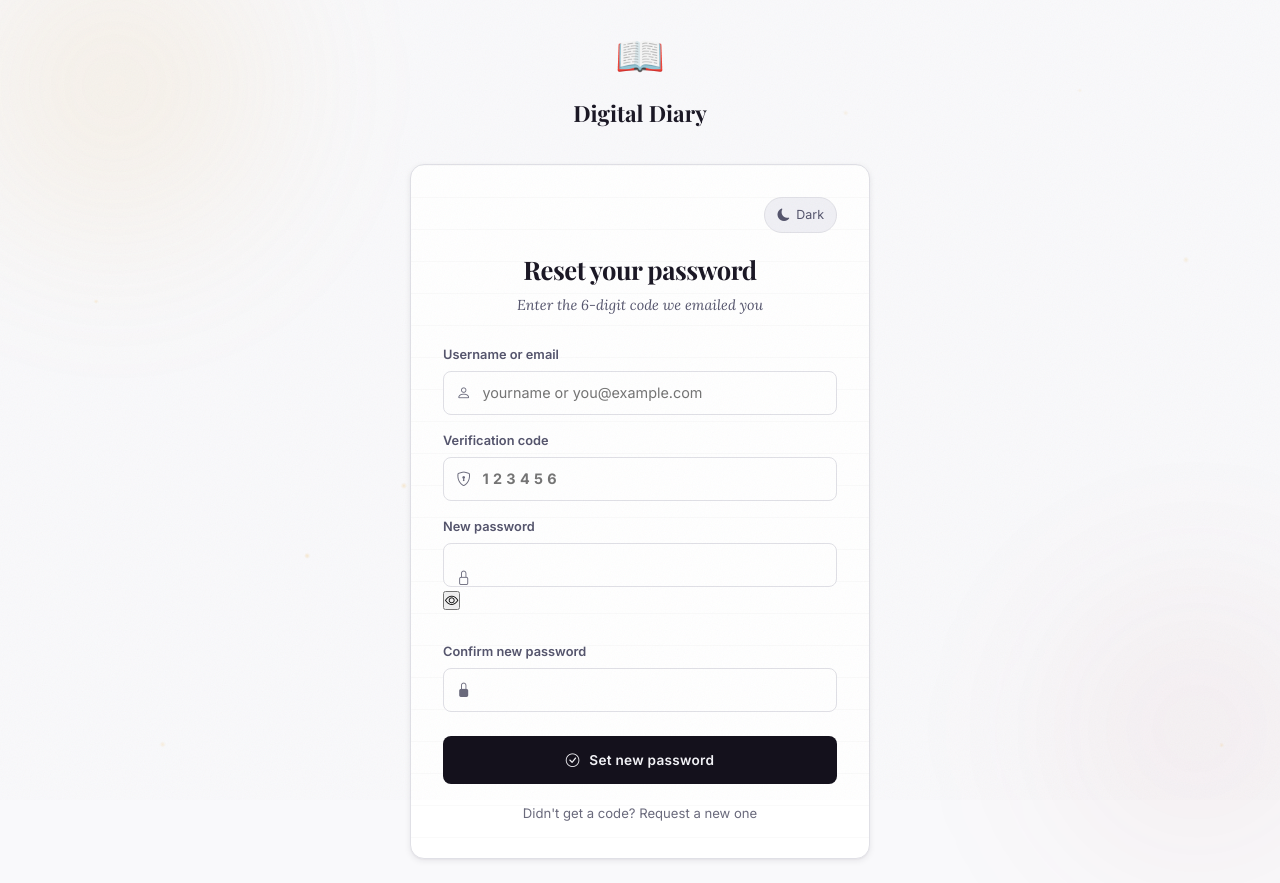
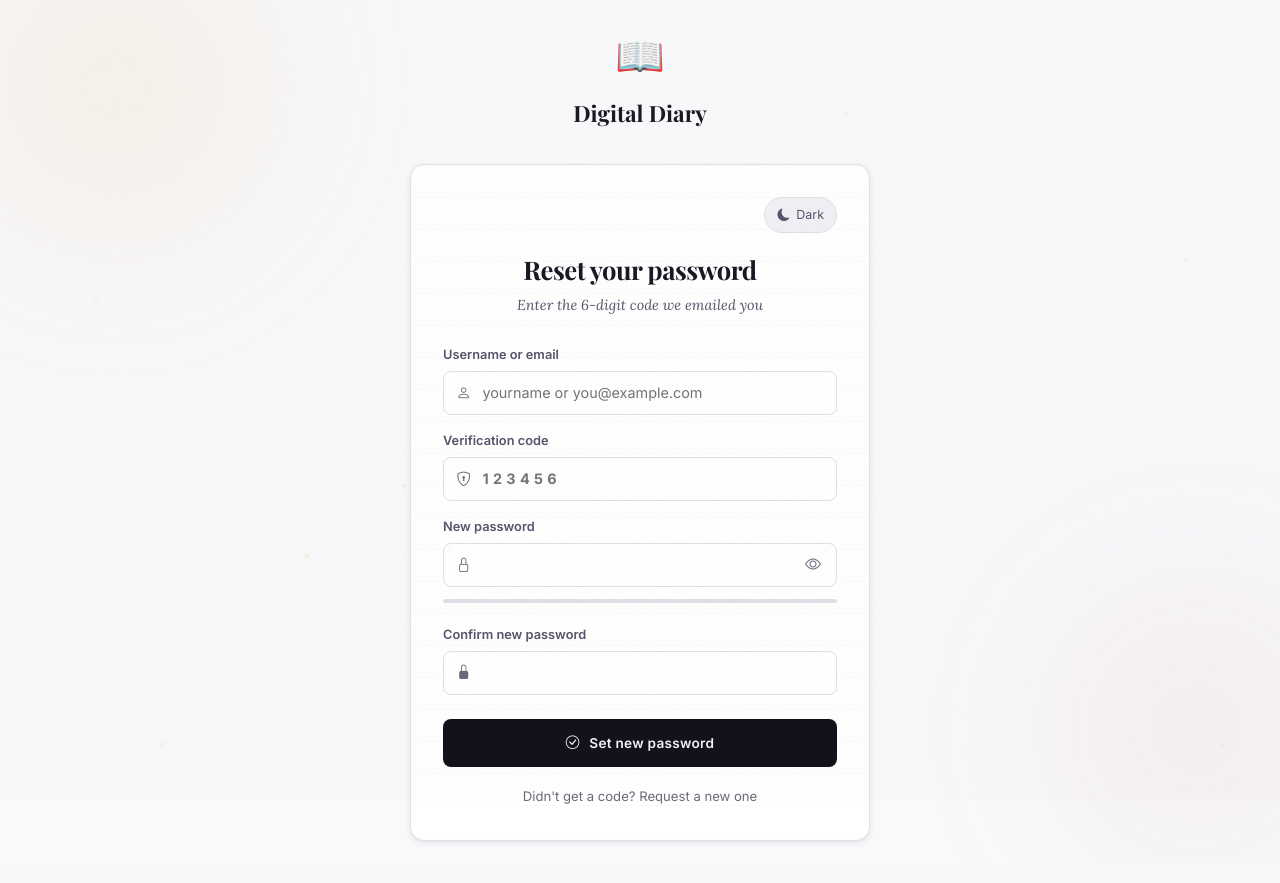
Before and after one commit to Yoge-2004/digital-diary-application, a FastAPI app: template app/templates/reset_password.html in a window 1280 px wide. After the commit the page ends 842 px from the top, so only its background shows below. Run offline with FastAPI, Linux system fonts and the light colour scheme; the template is opened without the code that fills it, so the values that code supplies are empty; some web fonts are replaced.

Commit message:
Fix password strength meter and show/hide toggle on 2 of 3 pages
The meter only ever worked on the register page: initPasswordStrength()
was hardcoded to a single set of ids (#reg-password, #pwStrengthFill,
#pwStrengthLabel). Settings > change password renders the identical
meter markup around a differently-id'd input (#new-pw) that nothing
was listening to, and Reset Password used its own unstyled class name
(pw-strength-track, never defined in CSS -- the working version
elsewhere uses pw-strength-bar) on top of the same missing wiring. Net
effect: the bar existed in the DOM on both pages but never moved as
you typed.

Refactored the hardcoded function into wireStrengthMeter(inputId,
fillId, labelId), called once per page/id-set (register, settings,
reset-password) instead of once, globally, for ids that only existed
on one of the three pages.

Reset Password's 'show password' button was the same story: class
input-icon-toggle with a data-toggle-for attribute that nothing reads
anywhere -- zero CSS, zero JS, so clicking it did nothing. Switched it
to the toggle-pw class + password-wrap wrapper every other page already
uses successfully.

```diff
--- a/app/static/js/app.js
+++ b/app/static/js/app.js
@@ -223,10 +223,20 @@
     return ["", "#e55", "#f90", "#8bc34a", "#4caf50"][score] || "";
   }
 
-  function initPasswordStrength() {
-    const pwInput = document.getElementById("reg-password");
-    const fill = document.getElementById("pwStrengthFill");
-    const label = document.getElementById("pwStrengthLabel");
+  // Wires one password-strength meter instance to its input/fill/label.
+  // Pulled out as its own function (rather than the hardcoded
+  // "reg-password" ids this used to be stuck with) because the exact
+  // same meter markup -- .pw-strength > .pw-strength-bar > .pw-strength-fill
+  // plus a .pw-strength-label -- shows up on three different pages
+  // (register, settings > change password, reset password), each with
+  // its own input/fill/label ids. Register was the only one actually
+  // getting wired up before; settings and reset-password rendered a
+  // meter that just... never moved, since nothing was listening on
+  // their inputs.
+  function wireStrengthMeter(inputId, fillId, labelId) {
+    const pwInput = document.getElementById(inputId);
+    const fill = document.getElementById(fillId);
+    const label = labelId ? document.getElementById(labelId) : null;
     if (!pwInput || !fill) return;
 
     // Requirement items
@@ -259,10 +269,17 @@
       mark(reqLower, /[a-z]/.test(pw));
       mark(reqNum,   /[0-9]/.test(pw));
 
-      // Also trigger confirm match if filled
+      // Also trigger confirm match if filled (register page only --
+      // harmless no-op elsewhere since #reg-confirm won't exist there)
       const confirm = document.getElementById("reg-confirm");
       if (confirm && confirm.value) validateConfirmPassword();
     });
+  }
+
+  function initPasswordStrength() {
+    wireStrengthMeter("reg-password", "pwStrengthFill", "pwStrengthLabel"); // Register
+    wireStrengthMeter("new-pw", "pwStrengthFill", "pwStrengthLabel");       // Settings > change password
+    wireStrengthMeter("rp-new", "rp-strength-fill", "rp-strength-label");  // Reset password
   }
 
   // ══════════════════════════════════════════════════════════
--- a/app/templates/reset_password.html
+++ b/app/templates/reset_password.html
@@ -85,12 +85,17 @@
 
         <div class="form-group" style="margin-bottom:1rem;">
           <label class="form-label" for="rp-new">New password</label>
-          <div class="input-icon-wrap">
+          <div class="password-wrap input-icon-wrap">
             <i class="bi bi-lock input-icon-prefix"></i>
             <input class="form-control" id="rp-new" type="password" required autocomplete="new-password" minlength="8">
-            <button type="button" class="input-icon-toggle" data-toggle-for="rp-new" aria-label="Show password"><i class="bi bi-eye"></i></button>
+            <button type="button" class="toggle-pw" aria-label="Show password"><i class="bi bi-eye"></i></button>
           </div>
-          <div class="pw-strength-track" id="rp-strength-track" style="margin-top:.5rem;"><div class="pw-strength-fill" id="rp-strength-fill"></div></div>
+          <div class="pw-strength">
+            <div class="pw-strength-bar">
+              <div class="pw-strength-fill" id="rp-strength-fill"></div>
+            </div>
+            <span class="pw-strength-label" id="rp-strength-label" aria-live="polite"></span>
+          </div>
         </div>
 
         <div class="form-group" style="margin-bottom:1.5rem;">
```
